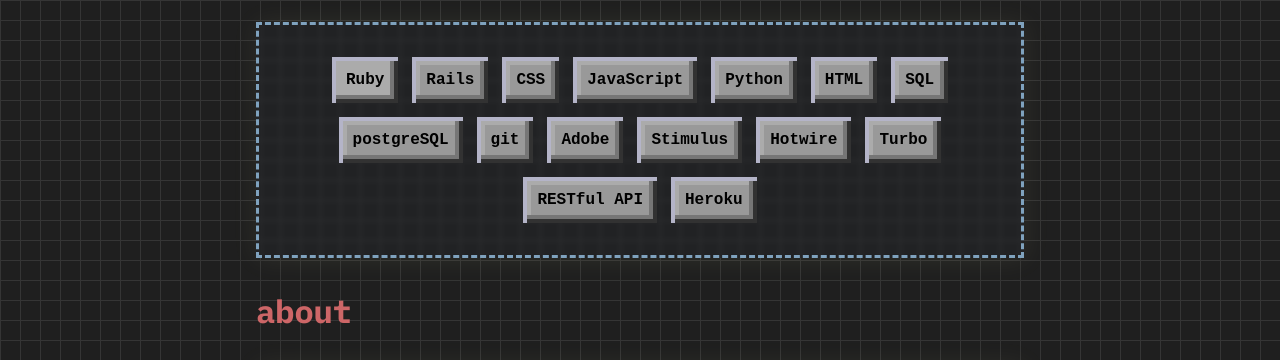
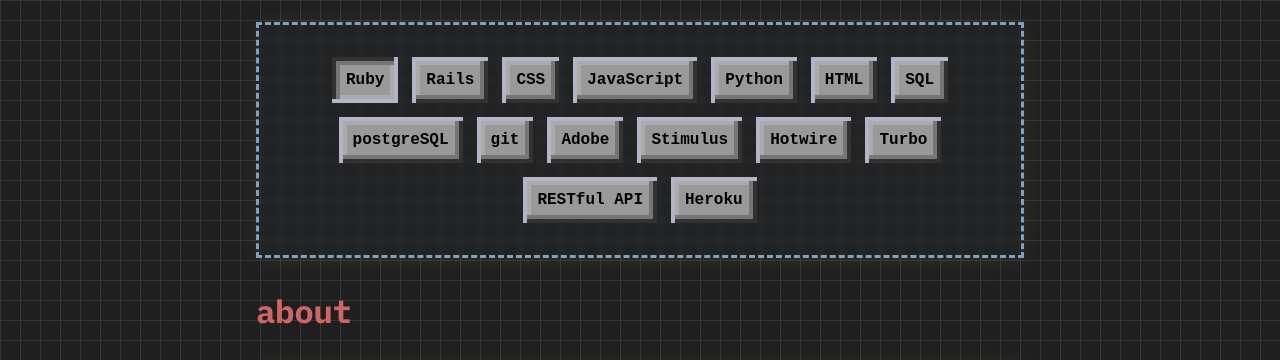
Before and after one commit to tonleikar/profile, a plain HTML site: page index.html in a window 1280 px wide. In both pictures the pointer is over the element "Ruby". Shown: the part 440-800 px from the top of the page. Drawn offline with Linux system fonts and the light colour scheme; a web font is replaced by a local one.

Commit message:
add hover effect to skills

```diff
--- a/css/components/buttons.css
+++ b/css/components/buttons.css
@@ -71,7 +71,7 @@
 }
 
 .skills:hover {
-  background-color: rgb(171, 171,	171);
+  box-shadow: 2px 2px 0 2px rgb(171, 171, 171), 0px 0px 0 4px rgb(118,118,118), -2px -2px 0 6px rgb(50,50,50), 0px 0px 0 8px rgb(180,180,200);
   cursor: default;
 }
 
```
